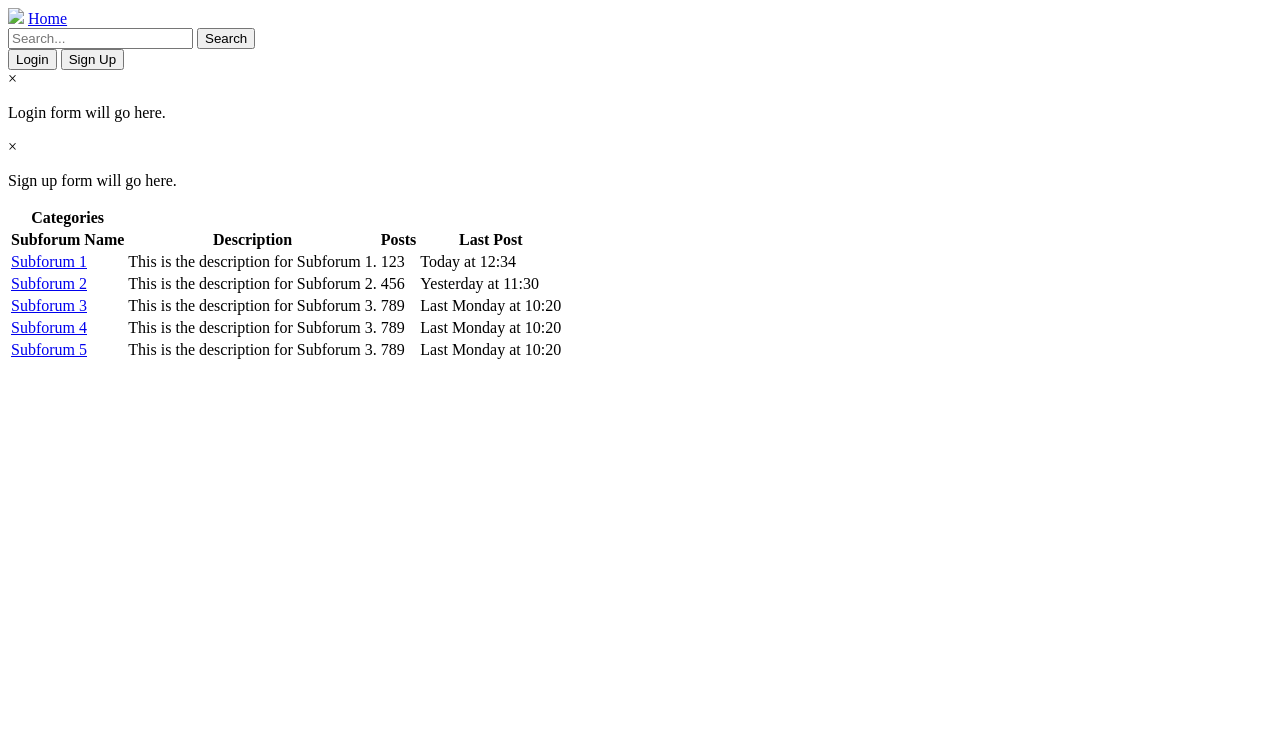
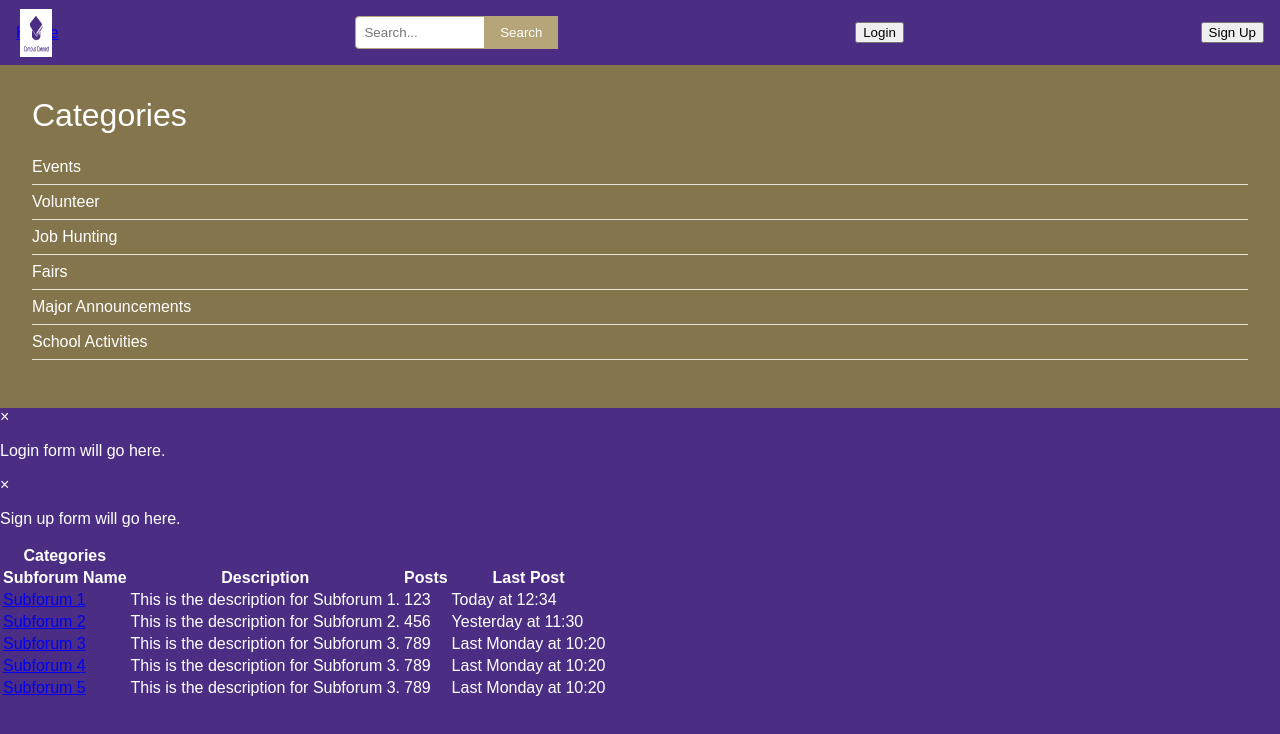
Before and after one commit to Hui-Wagner/UWT-CS-Student-Forum, a website: page campus-connect/client/test.html in a window 1280 px wide. Drawn offline with nearby package versions, Linux system fonts and the light colour scheme.

Commit message:
added functionality to html page

```diff
--- a/campus-connect/client/style.css
+++ b/campus-connect/client/style.css
@@ -468,6 +468,7 @@ header #search-bar {
   }
 
   .row {
+    display:none;
     display:flex;
     justify-content: center;
     padding: 15px;
@@ -478,3 +479,7 @@ header #search-bar {
   .row:last-child {
     border-bottom: none;
   }
+
+  .row:hover{
+    background-color: #2c2d39;
+  }
--- /dev/null
+++ b/campus-connect/client/styles.css
@@ -0,0 +1,84 @@
+body, html {
+    height: 100%;
+    margin: 0;
+    font-family: Arial, sans-serif;
+    background: #4b2e83; /* UW Purple */
+    color: white;
+}
+.nav_bar {
+    background: none;
+    padding: 1rem;
+    display: flex;
+    justify-content: space-between;
+    align-items: center;
+}
+.logo {
+    color: #e8e3d3; /* UW Web Gold */
+    text-decoration: none;
+    font-size: 1.5rem;
+    font-weight: bold;
+}
+.search_container {
+    position: relative;
+}
+.search_container input[type="text"] {
+    padding: 0.5rem;
+    border: 1px solid #b7a57a; /* UW Gold */
+    border-radius: 0.25rem;
+    margin-right: 0.5rem;
+    color: #333;
+    background: white;
+}
+.search_container button {
+    position: absolute;
+    right: 0;
+    top: 0;
+    height: 100%;
+    background: #b7a57a; /* UW Gold */
+    border: none;
+    color: white;
+    padding: 0 1rem;
+    cursor: pointer;
+}
+.login_button {
+    background: transparent;
+    border: 1px solid #e8e3d3; /* UW Web Gold */
+    padding: 0.5rem 1rem;
+    color: #e8e3d3;
+    text-transform: uppercase;
+    cursor: pointer;
+}
+.category_container {
+    padding: 2rem;
+    background: #85754d; /* UW Metallic Gold */
+}
+.category_title {
+    margin-bottom: 1rem;
+    color: #fff; /* White for contrast */
+    font-size: 2rem;
+}
+.category_list {
+    list-style: none;
+    padding: 0;
+}
+.category_list li {
+    padding: 0.5rem 0;
+    border-bottom: 1px solid #e8e3d3; /* Lighter gold for borders */
+}
+.category_list a {
+    color: #fff;
+    text-decoration: none;
+    transition: color 0.3s ease;
+}
+.category_list a:hover {
+    color: #e8e3d3; /* Lighter gold for hover state */
+}
+
+header #logo {
+	position: fixed;
+	color: var(--purple-a);
+	left: 1.25rem;
+	height: 3rem;
+	width: 2rem;
+	transition: color 200ms ease-in-out;
+}
--- a/campus-connect/client/test.html
+++ b/campus-connect/client/test.html
@@ -5,7 +5,29 @@
     <meta charset="UTF-8">
     <meta name="viewport" content="width=device-width, initial-scale=1.0">
     <title>Forum Topics</title>
+    <link rel="stylesheet" href="styles.css">
+    <script src="https://code.jquery.com/jquery-3.6.4.min.js"></script>
+
 </head>
+<header>
+    <div class="nav_bar">
+
+        <img src="../client/Assets/campus%20connect%20logo.JPG" id="logo" alt="Campus Connect Logo">
+
+
+        <a href="#">Home</a>
+
+        <div class="search_container">
+            <input type="text" placeholder="Search...">
+            <button type="submit">Search</button>
+        </div>
+
+        <button class="login" onclick="openLoginModal()">Login</button>
+
+        <button class="sign_up" onclick="openSignUpModal()">Sign Up</button>
+
+    </div>
+</header>
 
 <body>
 
@@ -37,21 +59,17 @@
 
 
 
-    <div class="nav_bar">
 
-        <img src="#" />
-
-        <a href="#">Home</a>
-
-        <div class="search_container">
-            <input type="text" placeholder="Search...">
-            <button type="submit">Search</button>
-        </div>
-
-        <button class="login" onclick="openLoginModal()">Login</button>
-
-        <button class="sign_up" onclick="openSignUpModal()">Sign Up</button>
-
+    <div class="category_container">
+        <div class="category_title">Categories</div>
+        <ul class="category_list">
+            <li><a href="#">Events</a></li>
+            <li><a href="#">Volunteer</a></li>
+            <li><a href="#">Job Hunting</a></li>
+            <li><a href="#">Fairs</a></li>
+            <li><a href="#">Major Announcements</a></li>
+            <li><a href="#">School Activities</a></li>
+        </ul>
     </div>
 
     <!-- Login Modal -->
```
Also changed, not shown: campus-connect/backend/userservice.js (+0 -64 lines), campus-connect/client/HomePage.html (+41 -1 lines).
